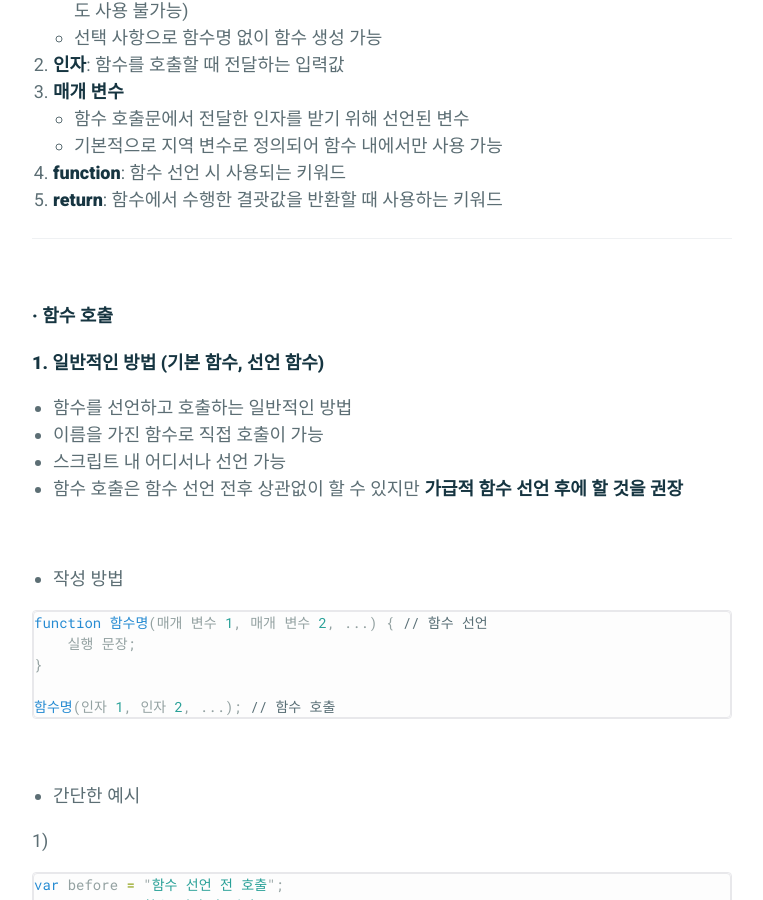
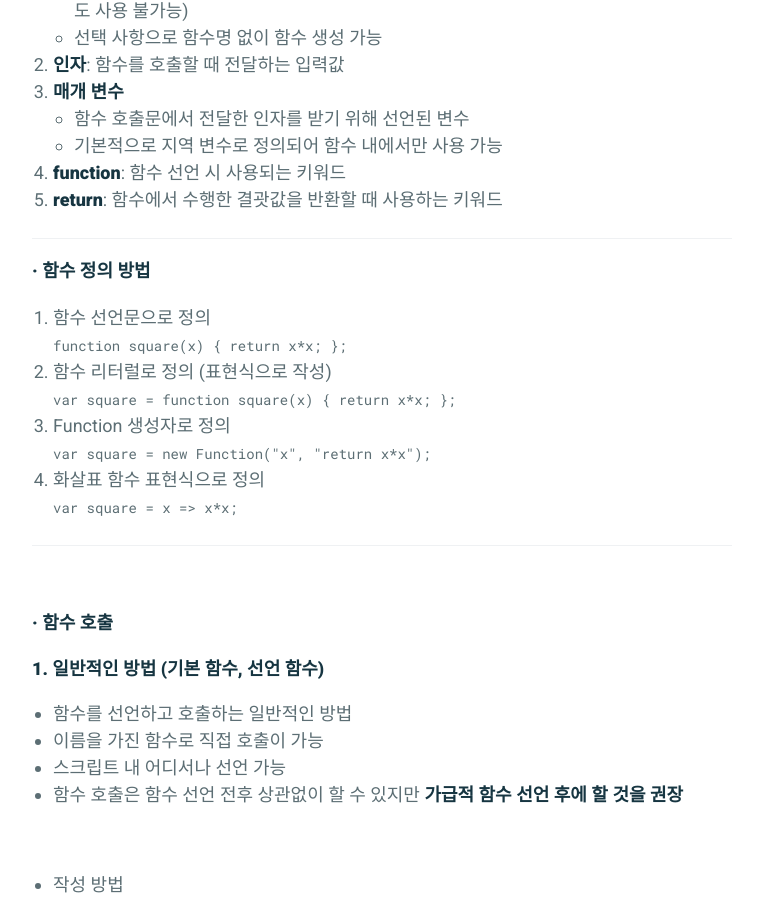
Before and after one commit to absolutelyfullycapable/absolutelyfullycapable.github.io, a Jekyll site: the page built from _posts/2020-11-22-javascript-함수.md, in a window 1280 px wide and 900 px high, scrolled down 990 px. Shown: the whole window, without its empty margins (258-1021 px from the left). Built offline with Jekyll 4.4.1, drawn with Linux system fonts in a browser that asks for light colours; some of the changed text lies outside the part shown.

Commit message:
modify 2020-11-22 post - change title, modify contents

```diff
--- a/_posts/2020-11-22-javascript-함수.md
+++ b/_posts/2020-11-22-javascript-함수.md
@@ -47,6 +47,26 @@ function 함수명(매개 변수 1, 매개 변수 2, ...) { // 함수 선언
     - 기본적으로 지역 변수로 정의되어 함수 내에서만 사용 가능
 4. **function**: 함수 선언 시 사용되는 키워드
 5. **return**: 함수에서 수행한 결괏값을 반환할 때 사용하는 키워드
+
+- - -
+
+#### **· 함수 정의 방법**
+
+1. 함수 선언문으로 정의
+
+     `function square(x) { return x*x; };`
+
+2. 함수 리터럴로 정의 (표현식으로 작성)
+
+     `var square = function square(x) { return x*x; };`
+
+3. Function 생성자로 정의
+
+     `var square = new Function("x", "return x*x");`
+
+4. 화살표 함수 표현식으로 정의
+
+     `var square = x => x*x;`
 
 - - -
 
```
Also changed, not shown: other parts of _posts/2020-11-22-javascript-함수.md (+1 -6 lines).
